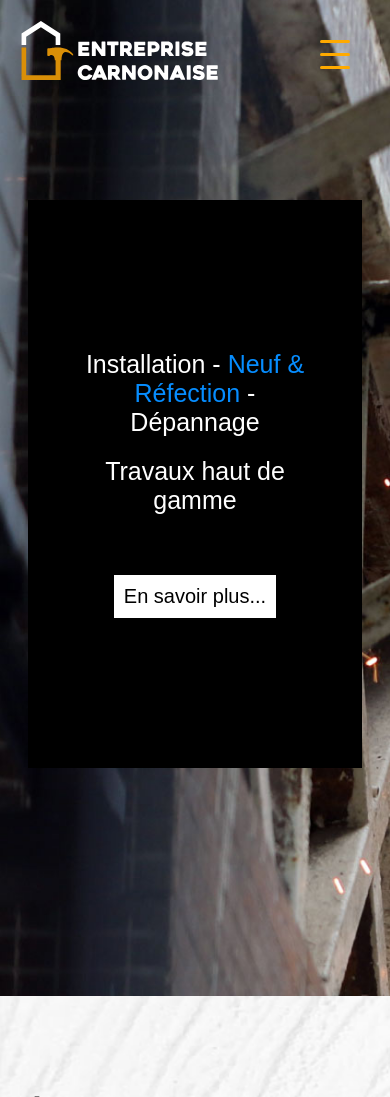
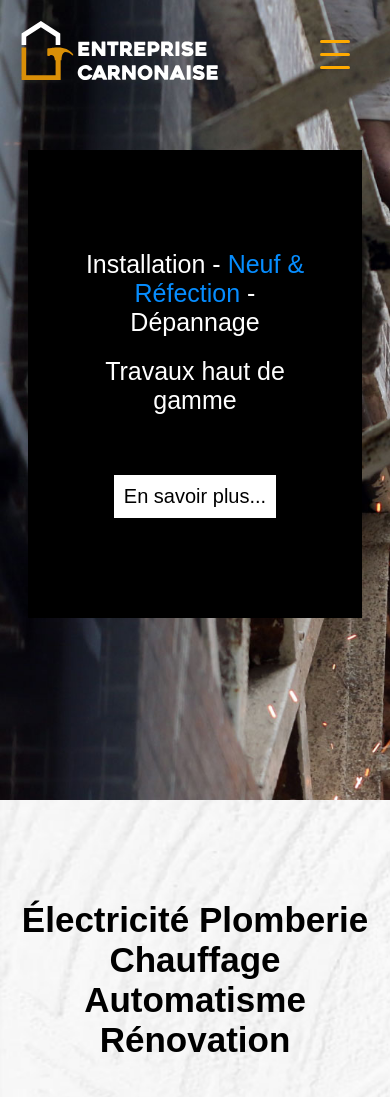
Before and after one commit to TalaDesign/taladesign, a PHP site: page / in a window 390 px wide. Shown: the top 1097 px of the page. Run offline with PHP 8.4, Linux system fonts and the light colour scheme.

Commit message:
Update style.css

```diff
--- a/assets/css/style.css
+++ b/assets/css/style.css
@@ -397,8 +397,8 @@ footer div a{
 	header div#infos{
 		margin: auto;
 	    background-color: black;
-	    padding: 15rem 5rem;
-	    margin-top: 10rem;
+	    padding: 10rem 5rem;
+	    margin-top: 5rem;
 	}
 }
 @media screen and (max-width:1200px){
@@ -445,7 +445,9 @@ footer div a{
     }
 }
 @media screen and (max-width:720px){
-
+	header{
+		height:800px;
+	}
 	header a img{
 		width:20rem;
 		padding:0;
```
